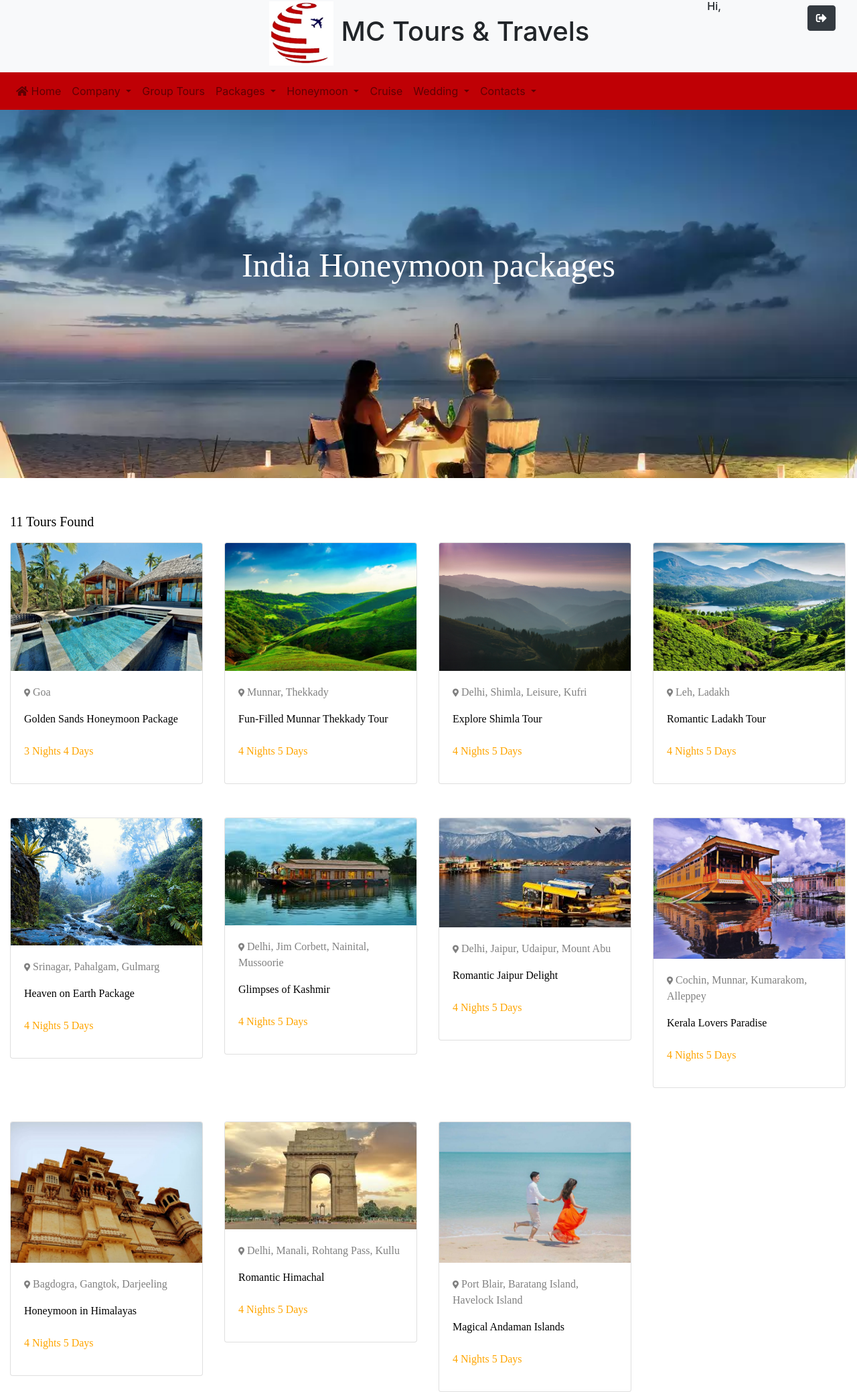
After one commit to josevinoth/bvm_tours_travel_v1.0, a Django app: template tt_project/tt_app/templates/tt_html/packages_india.html in a window 1280 px wide. The commit adds this page. Shown: the whole page at 67% size. Run offline with Django 3.2, Linux system fonts and the light colour scheme; the template is opened without the code that fills it, so the values that code supplies are empty; some libraries are stand-ins or nearby versions.

Commit message:
commit hari (16-Aug-24)

```diff
--- /dev/null
+++ b/tt_project/tt_app/sub_views/packages_india_view.py
@@ -0,0 +1,4 @@
+from django.shortcuts import render
+
+def packages_india_view(request):
+    return render(request, 'tt_html/packages_india.html')
--- /dev/null
+++ b/tt_project/tt_app/sub_views/packages_international_view.py
@@ -0,0 +1,4 @@
+from django.shortcuts import render
+
+def packages_international_view(request):
+    return render(request, 'tt_html/packages_international.html')
--- a/tt_project/tt_app/templates/tt_html/base.html
+++ b/tt_project/tt_app/templates/tt_html/base.html
@@ -81,8 +81,8 @@
                             <a class="dropdown-item" href="#">Action</a>
                             <a class="dropdown-item" href="#">Another action</a>
                             <div class="dropdown-divider">Honeymoon</div>
-                            <a class="dropdown-item" href="#">India</a>
-                            <a class="dropdown-item" href="#">International</a>
+                            <a class="dropdown-item" href="{% url 'packages_india' %}">India</a>
+                            <a class="dropdown-item" href="{% url 'packages_international'%}">International</a>
                         </div>
                     </li>
                     <li class="nav-item dropdown">
@@ -122,9 +122,7 @@
     </div>
 </div>
 
-<br>
-<!--Content-->
-<div class="container-fluid pt-2 pb-5">
+
     {% block content %}
 
     {% endblock content %}
--- /dev/null
+++ b/tt_project/tt_app/templates/tt_html/packages_india.html
@@ -0,0 +1,168 @@
+{% extends "tt_html/base.html" %}
+{% load widget_tweaks %}
+{% block content %}
+
+<div class="container-fluid" style="background-image:url('/media/img1.jpg');background-repeat:no-repeat;background-size:cover;height:550px;">
+    <div class="row">
+        <div class="col-12">
+            <h1 style="text-align:center;padding-top:202px;color:white;font-family:Times New Roman,Time,serif;font-size:50px;">India Honeymoon packages </h1>
+        </div>
+    </div>
+</div>
+
+
+
+<div class="container-fluid" style="padding-top:50px;padding_left:30px;">
+    <p style="color:black;font-size:20px;font-family:Times New Roman,Times,serif;">11 Tours Found</p>
+    <div class="row row-col-4">
+        <div class="col">
+            <div class="card" style="width: 18rem;">
+                <a href="#"><img src="/media/img2.jpg" class="card-img-top" alt="..."></a>
+                    <div class="card-body">
+                        <p style="font-family:Times New Roman,Time,serif;color:gray;"><i style='font-size:12px' class='fas'>&#xf3c5; </i> Goa</p>
+                        <a href="#"><p class="card-text" style="font-family:Times New Roman,Time,serif;color:black;">Golden Sands Honeymoon Package</p></a><br>
+                        <p style="font-family:Times New Roman,Time,serif;color:orange;">3 Nights 4 Days</p>
+                    </div>
+            </div>
+        </div>
+
+         <div class="col">
+            <div class="card" style="width: 18rem;">
+                <a href="#"><img src="/media/img3.jpg" class="card-img-top" alt="..."></a>
+                    <div class="card-body">
+                        <p style="font-family:Times New Roman,Time,serif;color:gray;"><i style='font-size:12px' class='fas'>&#xf3c5; </i> Munnar, Thekkady</p>
+                        <a href="#"><p class="card-text" style="font-family:Times New Roman,Time,serif;color:black;">Fun-Filled Munnar Thekkady Tour</p></a><br>
+                        <p style="font-family:Times New Roman,Time,serif;color:orange;">4 Nights 5 Days</p>
+                    </div>
+            </div>
+        </div>
+
+         <div class="col">
+            <div class="card" style="width: 18rem;">
+                <a href="#"><img src="/media/img4.jpg" class="card-img-top" alt="..."></a>
+                    <div class="card-body">
+                        <p style="font-family:Times New Roman,Time,serif;color:gray;"><i style='font-size:12px' class='fas'>&#xf3c5; </i> Delhi, Shimla, Leisure, Kufri</p>
+                        <a href="#"><p class="card-text" style="font-family:Times New Roman,Time,serif;color:black;">Explore Shimla Tour</p></a><br>
+                        <p style="font-family:Times New Roman,Time,serif;color:orange;">4 Nights 5 Days</p>
+                    </div>
+            </div>
+        </div>
+
+         <div class="col">
+            <div class="card" style="width: 18rem;">
+                <a href="#"><img src="/media/img5.jpg" class="card-img-top" alt="..."></a>
+                    <div class="card-body">
+                        <p style="font-family:Times New Roman,Time,serif;color:gray;"><i style='font-size:12px' class='fas'>&#xf3c5; </i> Leh, Ladakh</p>
+                        <a href="#"><p class="card-text" style="font-family:Times New Roman,Time,serif;color:black;">Romantic Ladakh Tour</p></a><br>
+                        <p style="font-family:Times New Roman,Time,serif;color:orange;">4 Nights 5 Days</p>
+                    </div>
+            </div>
+        </div>
+
+    </div>
+</div>
+
+
+
+
+
+
+
+<div class="container-fluid" style="padding-top:50px;padding_left:30px;">
+    <div class="row row-col-4">
+        <div class="col">
+            <div class="card" style="width: 18rem;">
+                <a href="#"><img src="/media/img8.jpg" class="card-img-top" alt="..."></a>
+                    <div class="card-body">
+                        <p style="font-family:Times New Roman,Time,serif;color:gray;"><i style='font-size:12px' class='fas'>&#xf3c5; </i> Srinagar, Pahalgam, Gulmarg</p>
+                        <a href="#"><p class="card-text" style="font-family:Times New Roman,Time,serif;color:black;">Heaven on Earth Package</p></a><br>
+                        <p style="font-family:Times New Roman,Time,serif;color:orange;">4 Nights 5 Days</p>
+                    </div>
+            </div>
+        </div>
+
+         <div class="col">
+            <div class="card" style="width: 18rem;">
+                <a href="#"><img src="/media/img9.jpg" class="card-img-top" alt="..."></a>
+                    <div class="card-body">
+                        <p style="font-family:Times New Roman,Time,serif;color:gray"><i style='font-size:12px' class='fas'>&#xf3c5; </i> Delhi, Jim Corbett, Nainital, Mussoorie</p>
+                        <a href="#"><p class="card-text" style="font-family:Times New Roman,Time,serif;color:black;">Glimpses of Kashmir</p></a><br>
+                        <p style="font-family:Times New Roman,Time,serif;color:orange;">4 Nights 5 Days</p>
+                    </div>
+            </div>
+        </div>
+
+         <div class="col">
+            <div class="card" style="width: 18rem;">
+                <a href="#"><img src="/media/img10.jpg" class="card-img-top" alt="..."></a>
+                    <div class="card-body">
+                        <p style="font-family:Times New Roman,Time,serif;color:gray"><i style='font-size:12px' class='fas'>&#xf3c5; </i> Delhi, Jaipur, Udaipur, Mount Abu</p>
+                        <a href="#"><p class="card-text" style="font-family:Times New Roman,Time,serif;color:black;">Romantic Jaipur Delight</p></a><br>
+                        <p style="font-family:Times New Roman,Time,serif;color:orange;">4 Nights 5 Days</p>
+                    </div>
+            </div>
+        </div>
+
+         <div class="col">
+            <div class="card" style="width: 18rem;">
+                <a href="#"><img src="/media/img11.jpg" class="card-img-top" alt="..."></a>
+                    <div class="card-body">
+                        <p style="font-family:Times New Roman,Time,serif;color:gray;"><i style='font-size:12px' class='fas'>&#xf3c5; </i> Cochin, Munnar, Kumarakom, Alleppey</p>
+                        <a href="#"><p class="card-text" style="font-family:Times New Roman,Time,serif;color:black;">Kerala Lovers Paradise</p></a><br>
+                        <p style="font-family:Times New Roman,Time,serif;color:orange;">4 Nights 5 Days</p>
+                    </div>
+            </div>
+        </div>
+
+    </div>
+</div>
+
+
+
+
+
+
+<div class="container-fluid" style="padding-top:50px;padding_left:30px;">
+    <div class="row row-col-4">
+        <div class="col-3">
+            <div class="card" style="width: 18rem;">
+                <a href="#"><img src="/media/img12.jpg" class="card-img-top" alt="..."></a>
+                    <div class="card-body">
+                        <p style="font-family:Times New Roman,Time,serif;color:gray;"><i style='font-size:12px' class='fas'>&#xf3c5; </i> Bagdogra, Gangtok, Darjeeling</p>
+                        <a href="#"><p class="card-text" style="font-family:Times New Roman,Time,serif;color:black;">Honeymoon in Himalayas</p><a><br></a>
+                        <p style="font-family:Times New Roman,Time,serif;color:orange;">4 Nights 5 Days</p>
+                    </div>
+            </div>
+        </div>
+
+         <div class="col-3">
+            <div class="card" style="width: 18rem;">
+                <a href="#"><img src="/media/img6.jpg" class="card-img-top" alt="..."></a>
+                    <div class="card-body">
+                        <p style="font-family:Times New Roman,Time,serif;color:gray;"><i style='font-size:12px' class='fas'>&#xf3c5; </i> Delhi, Manali, Rohtang Pass, Kullu</p>
+                        <a href="#"><p class="card-text" style="font-family:Times New Roman,Time,serif;color:black;">Romantic Himachal</p></a><br>
+                        <p style="font-family:Times New Roman,Time,serif;color:orange;">4 Nights 5 Days</p>
+                    </div>
+            </div>
+        </div>
+
+         <div class="col">
+            <div class="card" style="width: 18rem;">
+                <a href="#"><img src="/media/img13.jpg" class="card-img-top" alt="..."></a>
+                    <div class="card-body">
+                        <p style="font-family:Times New Roman,Time,serif;color:gray;"><i style='font-size:12px' class='fas'>&#xf3c5; </i> Port Blair, Baratang Island, Havelock Island</p>
+                        <a href="#"><p class="card-text" style="font-family:Times New Roman,Time,serif;color:black;">Magical Andaman Islands</p></a><br>
+                        <p style="font-family:Times New Roman,Time,serif;color:orange;">4 Nights 5 Days</p>
+                    </div>
+            </div>
+        </div>
+
+    </div>
+</div>
+
+
+
+
+
+
+{% endblock content %}
--- a/tt_project/tt_app/urls.py
+++ b/tt_project/tt_app/urls.py
@@ -9,4 +9,6 @@ urlpatterns = [
     path('blog', views.blog, name='blog'),
     path('awards_achievements', views.awards_achievements, name='awards_achievements'),
     path('group_tours', views.group_tours, name='group_tours'),
+    path('packages_india', views.packages_india_view , name='packages_india'),
+    path('packages_international', views.packages_international_view, name='packages_international'),
 ]
--- a/tt_project/tt_app/views.py
+++ b/tt_project/tt_app/views.py
@@ -9,3 +9,5 @@ from.sub_views.careers import careers
 from.sub_views.blog import blog
 from.sub_views.awards_achievements import awards_achievements
 from.sub_views.group_tours import group_tours
+from.sub_views.packages_india_view import packages_india_view
+from.sub_views.packages_international_view import packages_international_view
```
Also changed, not shown: tt_project/tt_app/templates/tt_html/packages_international.html (added, +15 -0 lines), tt_project/media/img1.jpg (added), tt_project/media/img10.jpg (added), tt_project/media/img11.jpg (added), tt_project/media/img12.jpg (added), tt_project/media/img13.jpg (added), tt_project/media/img2.jpg (added), tt_project/media/img3.jpg (added), tt_project/media/img4.jpg (added), tt_project/media/img5.jpg (added), tt_project/media/img6.jpg (added), tt_project/media/img8.jpg (added), tt_project/media/img9.jpg (added).
